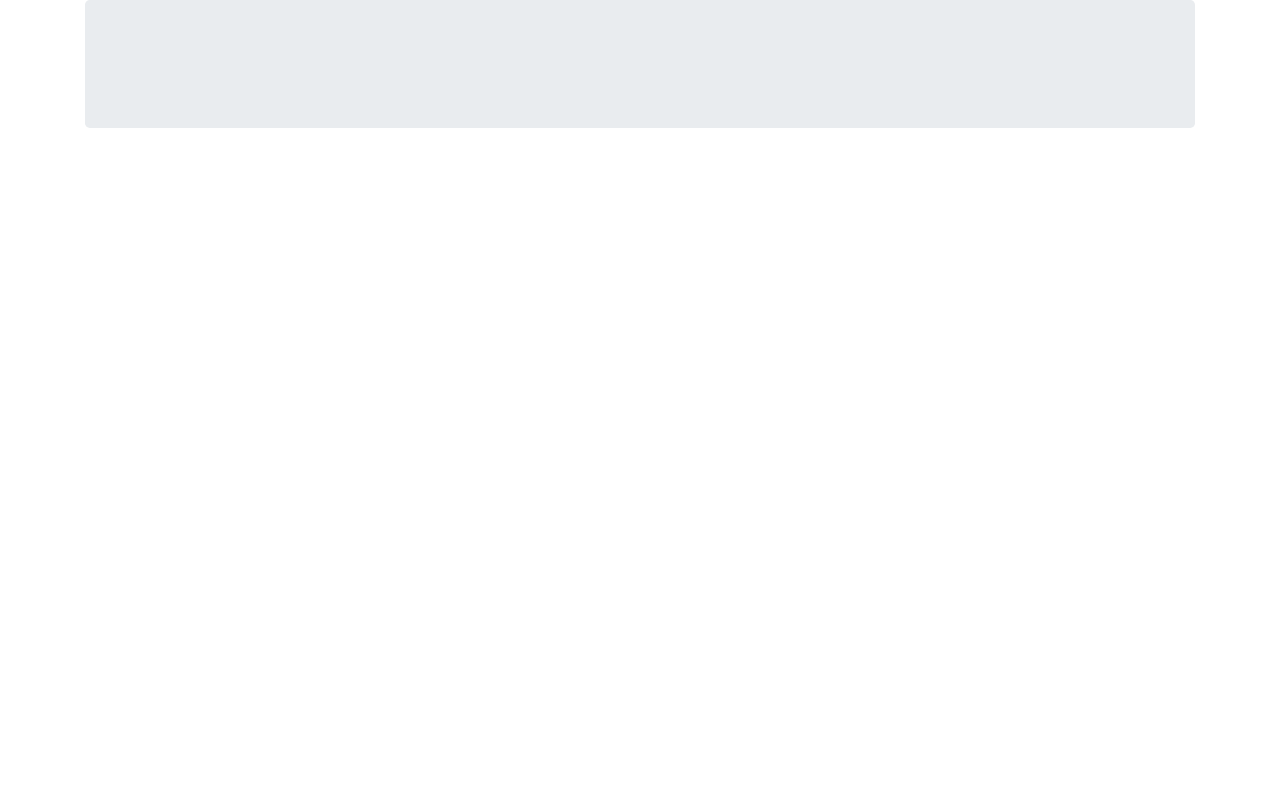
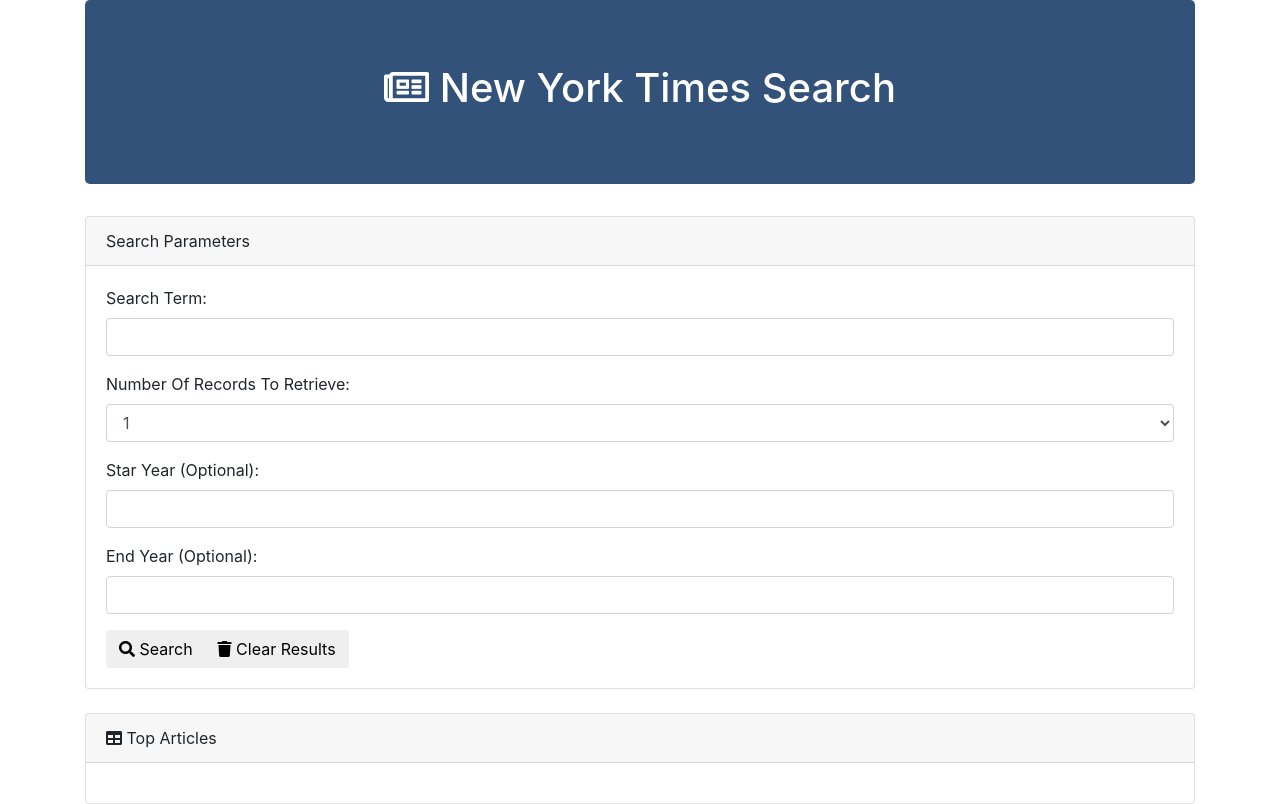
Before and after one commit to Scruffythejanitor/nytsearch, a plain HTML site: page index.html in a window 1280 px wide. Drawn offline with nearby package versions, Linux system fonts and the light colour scheme.

Commit message:
added html and css styling

```diff
--- a/index.html
+++ b/index.html
@@ -7,14 +7,58 @@
     <link rel="stylesheet" href="https://maxcdn.bootstrapcdn.com/bootstrap/4.0.0/css/bootstrap.min.css">
     <link rel="stylesheet" href="https://use.fontawesome.com/releases/v5.12.0/css/all.css">
     <link rel="stylesheet" href="https://use.fontawesome.com/releases/v5.12.0/css/v4-shims.css">
+    <link rel="stylesheet" href="style.css">
     <title>NY Times Search</title>
     <script></script>
 </head>
 <body>
     <div class="container">
         <div class="jumbotron">
+            <h1><i class="far fa-newspaper"></i> New York Times Search</h1>
+        </div>
+        <div class="card">
+            <div class="card-header">Search Parameters</div>
+                <div class="card-body">
+                    <form>
+                        <div class="form-group">
+                          <label for="searchTerm">Search Term:</label>
+                          <input type="text" class="form-control" id="searchTerm" placeholder="">
+                        </div>
+                        <div class="form-group">
+                          <label for="recordNumber">Number Of Records To Retrieve:</label>
+                          <select type="form-control" class="form-control" id="recordNumber" placeholder="">
+                              <option value="">1</option>
+                              <option value="">2</option>
+                              <option value="">3</option>
+                              <option value="">4</option>
+                              <option value="">5</option>
+                          </select>
+                        </div>
+                        <div class="form-group">
+                          <label for="startYear">Star Year (Optional):</label>
+                          <input type="text" class="form-control" id="startYear" placeholder="">
+                        </div>
+                        <div class="form-group">
+                          <label for="endYear">End Year (Optional):</label>
+                          <input type="text" class="form-control" id="endYear" placeholder="">
+                        </div>
+                        <div class="btn-group" role="group" aria-label="Basic example">
+                            <button type="button" class="btn"><i class="fas fa-search"></i> Search</button>
+                            <button type="button" class="btn"><i class="fas fa-trash"></i> Clear Results</button>
+                          </div>
+                        </form>
+                </div>
+            </div>
+            <br>
+            <div class="card">
+                <div class="card-header"> <i class="fas fa-table"></i> Top Articles
+                </div>
+                        <div class="card-body">
 
-        </div>
+                        </div>
+                </div>
+            </div>
     </div>
+    <script src="script.js"></script>
 </body>
 </html>
--- /dev/null
+++ b/style.css
@@ -0,0 +1,7 @@
+h1{
+    text-align: center;
+}
+.jumbotron{
+    background-color: rgb(51, 82, 122);
+    color: white;
+}
```
Also changed, not shown: script.js (added).
